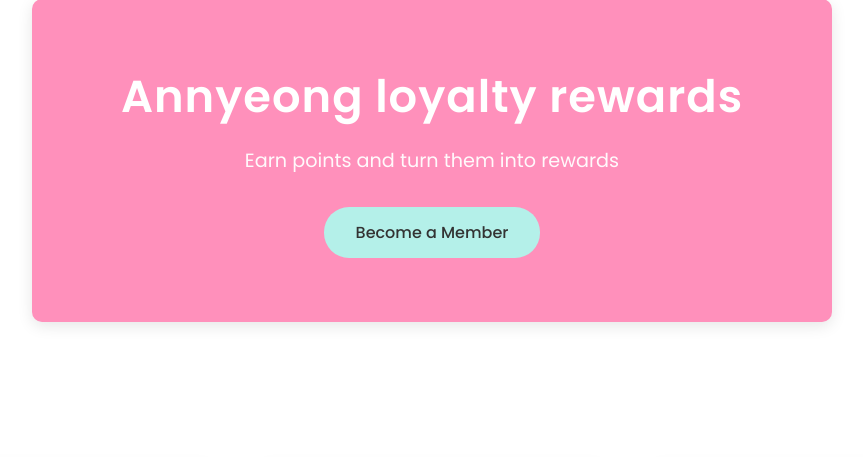
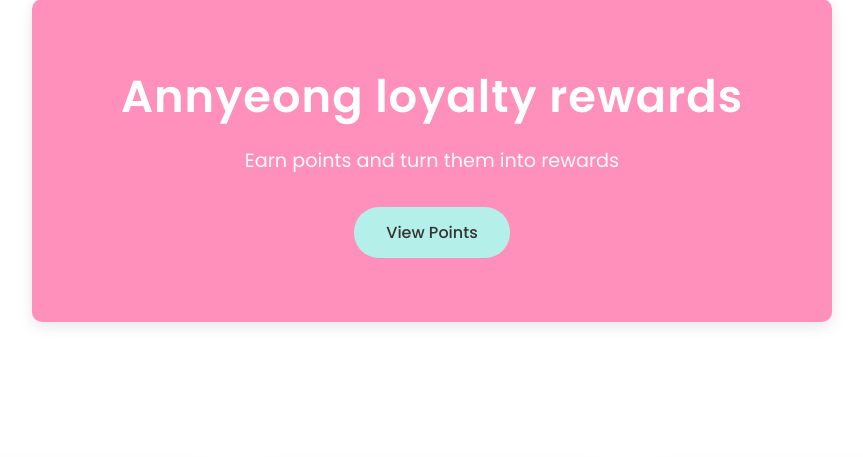
Before and after one commit to antunivillablnc/IPT, a PHP site: page /rewards.php in a window 1280 px wide. Shown: the part 203-660 px from the top of the page, without its empty margins (208-1071 px from the left). Run offline with PHP 8.4, Linux system fonts and the light colour scheme; the visitor is signed in with stand-in values (Sample User, id 1); data that the repository does not hold is empty.

Commit message:
fixed view points button

```diff
--- a/rewards.php
+++ b/rewards.php
@@ -463,7 +463,7 @@ if (isset($_SESSION['user_id'])) {
 
     <div class="notification" id="notification">Successfully logged in!</div>
 
-    <div class="points-view" id="pointsView">
+    <div class="points-view" id="pointsView" style="display: none;">
         <h2>Rewards</h2>
         <p>Check out all of the rewards that are available to you.</p>
 
@@ -501,10 +501,10 @@ if (isset($_SESSION['user_id'])) {
         <section class="hero-banner">
             <h1 class="hero-title">Annyeong loyalty rewards</h1>
             <p class="hero-subtitle">Earn points and turn them into rewards</p>
-            <?php if ($is_member): ?>
-                <a href="#" class="become-member-btn">View Points</a>
+            <?php if (!isset($_SESSION['user_id'])): ?>
+                <a href="login.php" class="become-member-btn">Become a Member</a>
             <?php else: ?>
-                <a href="#" class="become-member-btn">Become a Member</a>
+                <a href="#" class="become-member-btn" id="viewPointsBtn">View Points</a>
             <?php endif; ?>
         </section>
 
@@ -625,6 +625,24 @@ if (isset($_SESSION['user_id'])) {
             });
           }
         });
+
+        document.addEventListener('DOMContentLoaded', function() {
+            var viewPointsBtn = document.getElementById('viewPointsBtn');
+            var pointsView = document.getElementById('pointsView');
+            var learnMoreLink = document.getElementById('learnMoreLink');
+            if (viewPointsBtn && pointsView) {
+                viewPointsBtn.addEventListener('click', function(e) {
+                    e.preventDefault();
+                    pointsView.style.display = 'block';
+                });
+            }
+            if (learnMoreLink && pointsView) {
+                learnMoreLink.addEventListener('click', function(e) {
+                    e.preventDefault();
+                    pointsView.style.display = 'none';
+                });
+            }
+        });
     </script>
 </body>
 </html>
```
